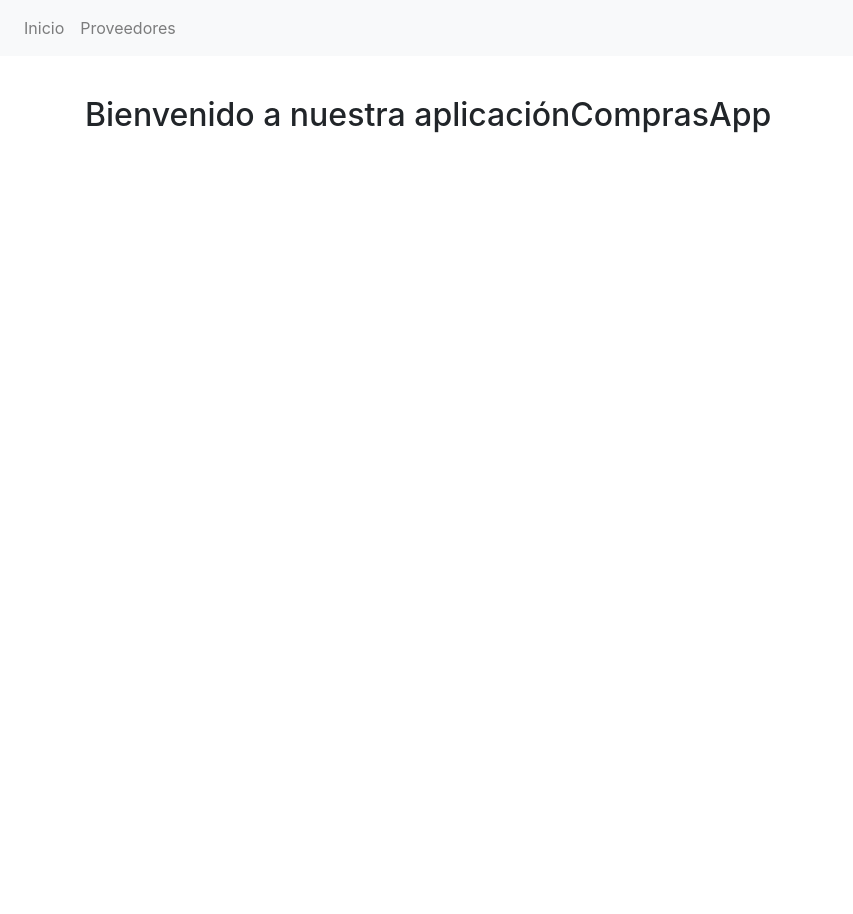
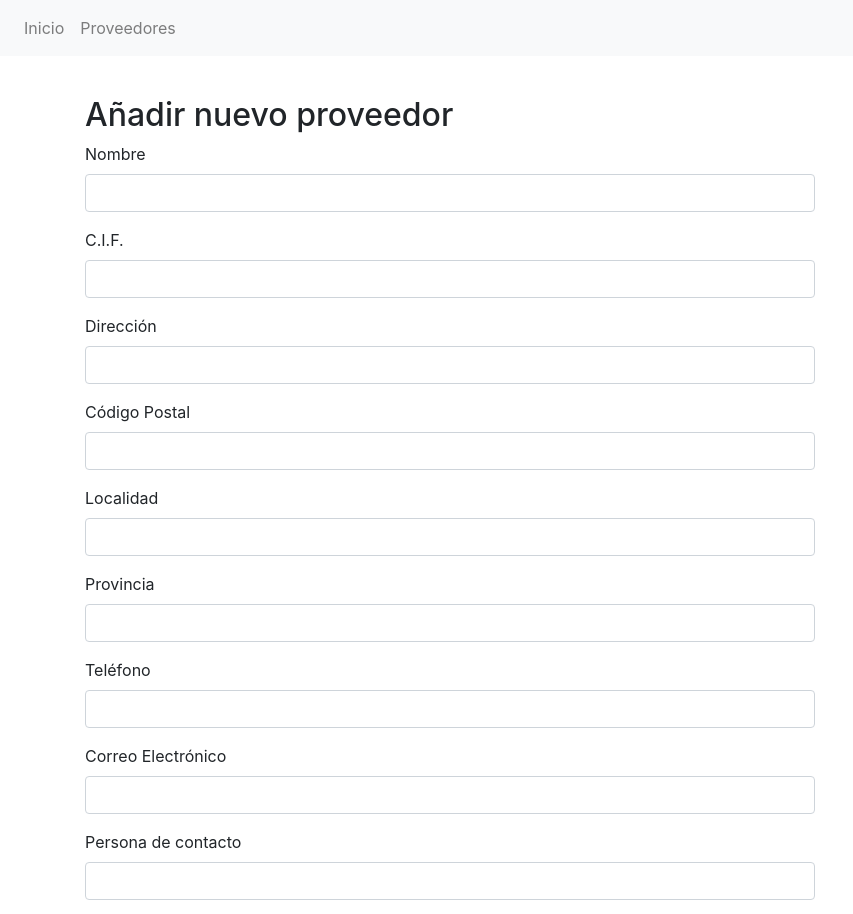
Before and after one commit to AMD031/appCompras, an Angular app: page /addprovee in a window 1280 px wide. Shown: the top 914 px of the page, without its empty margins (0-853 px from the left). Before the commit the page ends 800 px from the top, so only its background shows below. Built offline with nearby package versions, Linux system fonts and the light colour scheme.

Commit message:
empenzando punto 9.2

```diff
--- a/src/app/app-routing.module.ts
+++ b/src/app/app-routing.module.ts
@@ -3,11 +3,13 @@
 
 // componentes
 import { InicioComponent } from './inicio/inicio.component';
-import { ProveedoresComponent } from './proveedores/proveedores.component';
+import { AddproveeComponent } from './proveedores/addprovee/addprovee.component';
+import { ProveedoresComponent } from './proveedores/proveedores/proveedores.component';
 
 const routes: Routes = [
   { path: '', component: InicioComponent },
   { path: 'proveedores', component: ProveedoresComponent },
+  { path: 'addprovee', component: AddproveeComponent},
   { path: '**', component: InicioComponent }
 ];
 
--- /dev/null
+++ b/src/app/proveedores/addprovee/addprovee.component.html
@@ -0,0 +1,56 @@
+<div class="row">
+    <div class="col-xs-12 col-sm-10 col-md-8 col-sm-offset-1 col-md-offset 2">
+        <h2>Añadir nuevo proveedor</h2>
+        <form #formpro="ngForm" (ngSubmit)="onSubmit()" >
+
+            <div class="form-group">
+                 <label for="nombre">Nombre</label>
+                 <input type="text" class="form-control" name="nombre"  ngModel>
+            </div>
+
+            <div class="form-group">
+                <label for="cif">C.I.F.</label>
+                <input type="text" class="form-control" id="cif" name="cif"  ngModel>
+            </div>
+
+            <div class="form-group">
+                <label for="direccion">Dirección</label>
+                <input type="text" class="form-control" id="direccion" name="direccion"  ngModel>
+            </div>
+
+            <div class="form-group">
+                <label for="cp">Código Postal</label>
+                <input type="text" class="form-control" id="cp" name="cp"  ngModel>
+            </div>
+
+            <div class="form-group">
+                <label for="localidad">Localidad</label>
+                <input type="text" class="form-control" id="localidad" name="localidad"  ngModel>
+            </div>
+
+            <div class="form-group">
+                <label for="provincia">Provincia</label>
+                <input type="text" class="form-control" id="provincia" name="provincia"  ngModel>
+            </div>
+
+            <div class="form-group">
+                <label for="telefono">Teléfono</label>
+                <input type="number" class="form-control" id="telefono" name="telefono" ngModel>
+            </div>
+
+            <div class="form-group">
+                <label for="email">Correo Electrónico</label>
+                <input type="text" class="form-control" id="email" name="email"  ngModel>
+            </div>
+
+            <div class="form-group">
+                <label for="contacto">Persona de contacto</label>
+                <input type="text" class="form-control" id="contacto" name="contacto"  ngModel>
+            </div>
+
+            <button type="submit" class="btn btn-success"> Añadir Proveedor</button>
+        </form>
+        <hr>
+        <pre>{{ proveedor | json }}</pre>
+    </div>
+</div>
--- /dev/null
+++ b/src/app/proveedores/addprovee/addprovee.component.ts
@@ -0,0 +1,34 @@
+import { Component, OnInit, ViewChild } from '@angular/core';
+import { NgForm } from '@angular/forms';
+
+@Component({
+  selector: 'app-addprovee',
+  templateUrl: './addprovee.component.html',
+  styleUrls: ['./addprovee.component.css']
+})
+
+
+export class AddproveeComponent implements OnInit {
+  @ViewChild('formpro') formpro: NgForm;
+  proveedor: any = {};
+
+  constructor() { }
+
+  ngOnInit(): void {
+  }
+
+  onSubmit(): void {
+    this.proveedor.nombre = this.formpro.value.nombre;
+    this.proveedor.cif = this.formpro.value.cif;
+    this.proveedor.direccion = this.formpro.value.direccion;
+    this.proveedor.cp = this.formpro.value.cp;
+    this.proveedor.localidad = this.formpro.value.localidad;
+    this.proveedor.provincia = this.formpro.value.provincia;
+    this.proveedor.telefono = this.formpro.value.telefono;
+    this.proveedor.email = this.formpro.value.email;
+    this.proveedor.contacto = this.formpro.value.contacto;
+
+    this.formpro.reset();
+  }
+
+}
--- a/src/app/proveedores/proveedores.component.ts
+++ /dev/null
@@ -1,17 +0,0 @@
-import { Component, OnInit } from '@angular/core';
-import { ProveedoresService } from '../servicios/proveedores.service';
-
-@Component({
-  selector: 'app-proveedores',
-  templateUrl: './proveedores.component.html',
-  styleUrls: ['./proveedores.component.css']
-})
-export class ProveedoresComponent implements OnInit {
-  proveedores: any;
-  constructor(private proveedoresService: ProveedoresService) { }
-
-  ngOnInit(): void {
-    this.proveedores = this.proveedoresService.getProveedores();
-  }
-
-}
--- a/src/app/proveedores/proveedores.component.html
+++ b/src/app/proveedores/proveedores/proveedores.component.html
@@ -1,4 +1,5 @@
 <h3>Listado de Proveedores</h3>
+<a class="btn btn-primary float-md-right" routerLink="/addprovee">Añadir nuevo proveedor</a> <br>
 <table class="table table-bordered table-striped tabla" style="margin-top: 40px;">
     <thead>
         <tr class="filters">
--- /dev/null
+++ b/src/app/proveedores/proveedores/proveedores.component.ts
@@ -0,0 +1,33 @@
+import { Component, OnInit } from '@angular/core';
+import { ProveedoresService } from '../../servicios/proveedores.service';
+
+@Component({
+  selector: 'app-proveedores',
+  templateUrl: './proveedores.component.html',
+  styleUrls: ['./proveedores.component.css']
+})
+export class ProveedoresComponent implements OnInit {
+  proveedores: any;
+  proveedor: any;
+
+  constructor(private proveedoresService: ProveedoresService) {
+
+    this.proveedor = {
+      nombre: '',
+      cif: '',
+      direccion: '',
+      cp: '',
+      localidad: '',
+      provincia: '',
+      telefono: null,
+      email: '',
+      contacto: ''
+    };
+
+  }
+
+  ngOnInit(): void {
+    this.proveedores = this.proveedoresService.getProveedores();
+  }
+
+}
```
Also changed, not shown: src/app/app.module.ts (+9 -4 lines), src/app/proveedores/addprovee/addprovee.component.css (added), src/app/proveedores/proveedores/proveedores.component.css (added).
